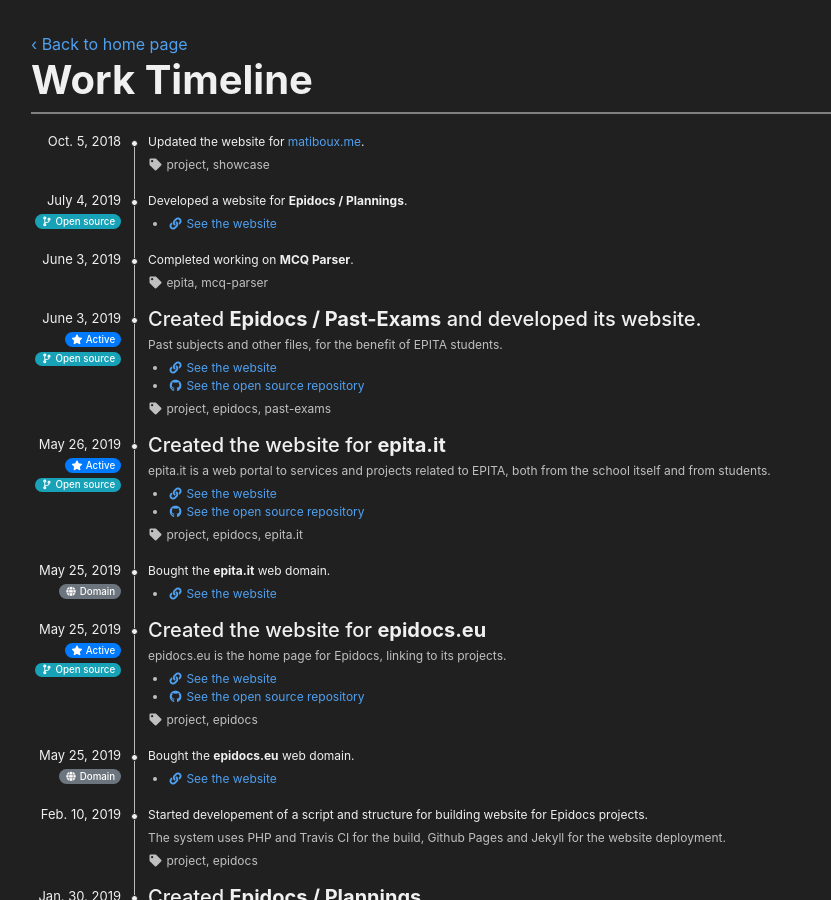
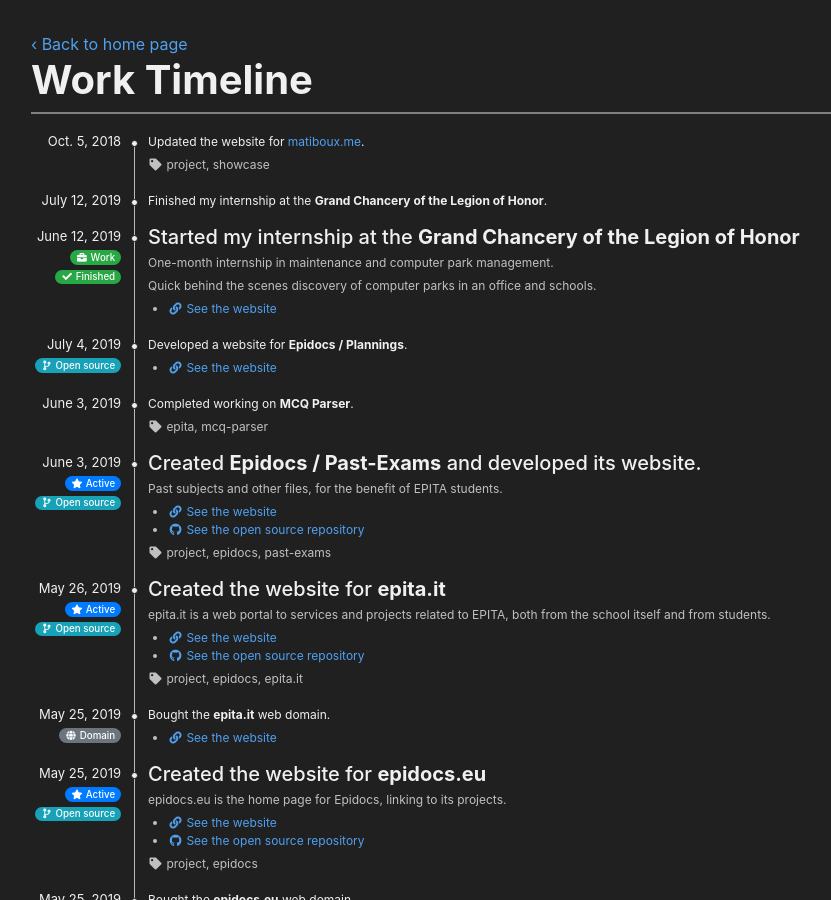
Before and after one commit to matiboux/matiboux.me, a Jekyll site: the page built from timeline.html, in a window 1280 px wide and 900 px high. Shown: the whole window, without its empty margins (54-885 px from the left). Built offline with Jekyll 4.4.1, drawn with Linux system fonts in a browser that asks for light colours; nearby versions of some CDN libraries.

Commit message:
internship

```diff
--- a/_data/timeline.yml
+++ b/_data/timeline.yml
@@ -26,6 +26,20 @@
   # tags:
 
 
+
+- description: Finished my internship at the <b>Grand Chancery of the Legion of Honor</b>.
+  date: July 12, 2019
+
+- title: Started my internship at the <b>Grand Chancery of the Legion of Honor</b>
+  description:
+  - One-month internship in maintenance and computer park management.
+  - Quick behind the scenes discovery of computer parks in an office and schools.
+  links:
+  - title: <i class="fas fa-link fa-fw"></i> See the website
+    href: https://www.legiondhonneur.fr/
+  date: June 12, 2019
+  category: work
+  status: finished
 
 - description: Developed a website for <b>Epidocs / Plannings</b>.
   links:
```
